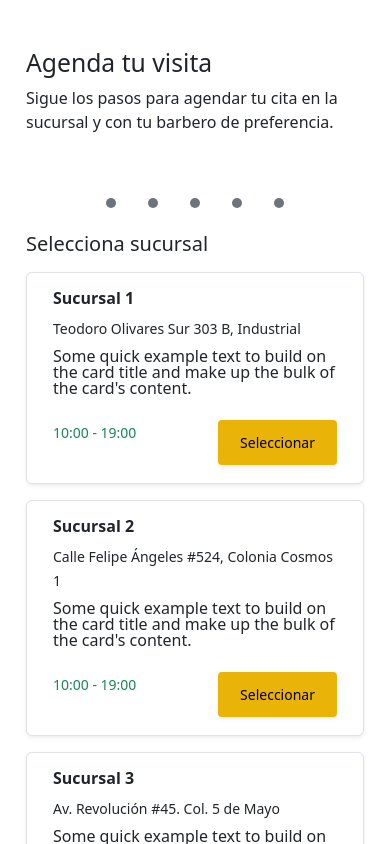
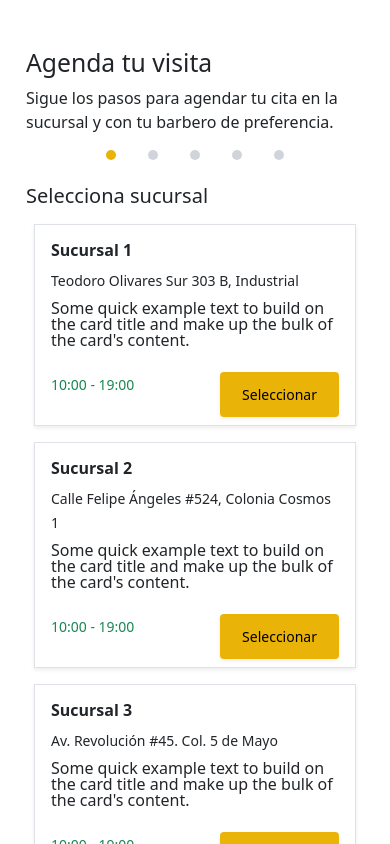
Before and after one commit to marrrx/frontOperative_olimpobarber, a React (Create React App) app: page /citas in a window 390 px wide. Shown: the top 844 px of the page. Built offline with nearby package versions, Linux system fonts and the light colour scheme.

Commit message:
se agregó funcionalidad al StepBar y se agregó un context para el CitasForm(SchedulePage)

```diff
--- /dev/null
+++ b/src/general/contexts/CitasFormContext/CitasFormContext.tsx
@@ -0,0 +1,21 @@
+import React, { createContext, useReducer, useState } from "react";
+import { CitasFormContextProps } from "./interfaces/CitasFormContextProps";
+import { ProviderProps } from "./interfaces/CitasFormProviderProps";
+
+export const CitasFormContext = createContext<CitasFormContextProps>({
+  currentStep: 0,
+  setCurrentStep: () => {},
+});
+
+
+export const CitasFormProvider: React.FC<ProviderProps> = ({
+  children,
+}) => {
+  const [currentStep, setCurrentStep] = useState<number>(1);
+
+  return (
+    <CitasFormContext.Provider value={{ currentStep, setCurrentStep }}>
+      {children}
+    </CitasFormContext.Provider>
+  );
+};
--- /dev/null
+++ b/src/general/contexts/CitasFormContext/interfaces/CitasFormContextProps.tsx
@@ -0,0 +1,6 @@
+import React, { SetStateAction } from "react";
+
+export interface CitasFormContextProps {
+  currentStep: number;
+  setCurrentStep: React.Dispatch<React.SetStateAction<number>>;
+}
--- /dev/null
+++ b/src/general/contexts/CitasFormContext/interfaces/CitasFormProviderProps.tsx
@@ -0,0 +1,3 @@
+export interface ProviderProps {
+    children: React.ReactNode;
+  }
--- a/src/index.tsx
+++ b/src/index.tsx
@@ -1,15 +1,18 @@
-import React from 'react';
-import ReactDOM from 'react-dom/client';
-import './index.css';
-import reportWebVitals from './reportWebVitals';
-import { App } from './App';
+import React from "react";
+import ReactDOM from "react-dom/client";
+import "./index.css";
+import reportWebVitals from "./reportWebVitals";
+import { App } from "./App";
+import { CitasFormProvider } from "./general/contexts/CitasFormContext/CitasFormContext";
 
 const root = ReactDOM.createRoot(
-  document.getElementById('root') as HTMLElement
+  document.getElementById("root") as HTMLElement
 );
 root.render(
   <React.StrictMode>
-    <App />
+    <CitasFormProvider>
+      <App />
+    </CitasFormProvider>
   </React.StrictMode>
 );
 
--- a/src/modules/schedule/PageSchedule.tsx
+++ b/src/modules/schedule/PageSchedule.tsx
@@ -1,11 +1,12 @@
-import React from "react";
+import React, { useContext } from "react";
 import { Container } from "react-bootstrap";
 import { Outlet } from "react-router-dom";
 import { StepsBar } from "./components/StepsBar";
 import "./styles/styles.css";
 export const PageSchedule = () => {
+
+
   return (
-
     <div className="overflow-hidden customContainer">
       <div className="text-center text-white mt-5 d-none d-md-block">
         <h2>Olimpo Barber</h2>
--- a/src/modules/schedule/components/CardBranches.tsx
+++ b/src/modules/schedule/components/CardBranches.tsx
@@ -1,6 +1,7 @@
-import React from "react";
+import React, { useContext } from "react";
 import { Button } from "react-bootstrap";
 import { StyledButton } from "../../../general/components/StyledButton";
+import { CitasFormContext } from "../../../general/contexts/CitasFormContext/CitasFormContext";
 import { Branch } from "../interfaces/Branch";
 
 interface CardBranchesProps {
@@ -8,23 +9,34 @@ interface CardBranchesProps {
 }
 
 export const CardBranches: React.FC<CardBranchesProps> = ({ branches }) => {
+  const { currentStep, setCurrentStep } = useContext(CitasFormContext);
+
+  console.log(currentStep);
   return (
     <>
       {branches.map((branch, index) => (
-        <div key={index} className="card border m-2 w-100 shadow-sm">
+        <div key={index} className=" border m-2 shadow-sm">
           <div className="card-body">
             <h6 className="card-title fw-bold">{branch.nombre}</h6>
             <small>{branch.direccion}</small>
             <p className="card-text mt-2 fw-light lh-1">
-              Some quick example text to build on the card title and make up the bulk of the card's content.
+              Some quick example text to build on the card title and make up the
+              bulk of the card's content.
             </p>
           </div>
           <div className="d-flex flex-row p-2 mx-2 justify-content-between">
             <div>
               <small className="text-success">{branch.horario}</small>
             </div>
-            <div>
-              <StyledButton as={Button} variant="filled" className="btn-sm shadow-sm">Seleccionar</StyledButton>
+            <div className="mb-0">
+              <StyledButton
+                as={Button}
+                variant="filled"
+                className="btn-sm shadow-sm"
+                onClick={() => setCurrentStep((prevStep) => prevStep + 1)}
+              >
+                Seleccionar
+              </StyledButton>
             </div>
           </div>
         </div>
--- a/src/modules/schedule/components/SelectBranch.tsx
+++ b/src/modules/schedule/components/SelectBranch.tsx
@@ -10,7 +10,7 @@ export const SelectBranch = () => {
   return (
     <div className="mx-3 mt-4">
       <h5>Selecciona sucursal</h5>
-      <div className="d-flex flex-column flex-sm-row">
+      <div className="d-flex flex-column flex-lg-row">
         <CardBranches branches={branchesData} />
       </div>
     </div>
--- a/src/modules/schedule/components/StepsBar.tsx
+++ b/src/modules/schedule/components/StepsBar.tsx
@@ -1,40 +1,44 @@
-import React from 'react'
-import '../styles/styles.css'
+import React, { useContext } from "react";
+import { CitasFormContext } from "../../../general/contexts/CitasFormContext/CitasFormContext";
+import "../styles/styles.css";
 
 export const StepsBar = () => {
+  const steps: string[] = [
+    "Seleccionar sucursal",
+    "Seleccionar barbero",
+    "Seleccionar servicios",
+    "Seleccionar fecha",
+    "Confirmar",
+  ];
+
+  const { currentStep } = useContext(CitasFormContext);
+
   return (
-<div className="d-flex justify-content-center align-items-center mt-5">
-  <div className="text-center me-3 ms-3 d-flex flex-column align-items-center">
-    <div className="d-flex justify-content-center align-items-center bg-secondary cirlceStep">1</div>
-    <p className="d-none d-md-block label_step">Seleccionar sucursal</p>
-  </div>
-
-  <div className="spacer d-none d-lg-block"></div>
-
-  <div className="text-center me-3 ms-3 d-flex flex-column align-items-center">
-    <div className="d-flex justify-content-center align-items-center bg-secondary cirlceStep">2</div>
-    <p className="d-none d-md-block label_step">Seleccionar barbero</p>
-  </div>
-
-  <div className="spacer d-none d-lg-block"></div>
-
-  <div className="text-center me-3 ms-3 d-flex flex-column align-items-center">
-    <div className="d-flex justify-content-center align-items-center bg-secondary cirlceStep">3</div>
-    <p className="d-none d-md-block label_step">Seleccionar servicios</p>
-  </div>
-
-  <div className="spacer d-none d-lg-block"></div>
-
-  <div className="text-center me-3 ms-3 d-flex flex-column align-items-center">
-    <div className="d-flex justify-content-center align-items-center bg-secondary cirlceStep">4</div>
-    <p className="d-none d-md-block label_step">Seleccionar fecha</p>
-  </div>
-
-  <div className="spacer d-none d-lg-block"></div>
-
-  <div className="text-center ms-3 me-3 d-flex flex-column align-items-center">
-    <div className="d-flex justify-content-center align-items-center bg-secondary cirlceStep">5</div>
-    <p className="d-none d-md-block label_step">Confirmar</p>
-  </div>
-</div>  )
-}
+    <>
+      <div className="d-flex justify-content-center align-items-center ">
+        {steps?.map((step, i) => (
+          <React.Fragment key={i}>
+            <div
+              className="text-center mt-lg-5 me-3 ms-3 d-flex flex-column align-items-center"
+              key={i}
+            >
+              <div
+                className={`d-flex justify-content-center align-items-center cirlceStep ${
+                  currentStep >= i + 1 ? "active" : "inactive"
+                }`}
+              >
+                {i + 1}
+              </div>
+              <p className="d-none d-md-block label_step">{step}</p>
+            </div>
+            {i < steps.length - 1 && (
+              <div className={`spacer d-none d-lg-block ${
+                currentStep >= i + 2 ? "active" : "inactive"
+              }`}></div>
+            )}
+          </React.Fragment>
+        ))}
+      </div>
+    </>
+  );
+};
--- a/src/modules/schedule/styles/styles.css
+++ b/src/modules/schedule/styles/styles.css
@@ -5,10 +5,18 @@
   border-radius: 50%;
   font-weight: bold;
 }
+.active{
+  background-color: #eab308;
+  transition: background-color 0.4s ease-in-out;
+
+
+}
+.inactive{
+  background-color: #d1d5db;
+}
 .spacer {
   width: 250px;
   height: 5px;
-  background-color: #d1d5db;
 }
 .label_step {
   font-size: smaller;
```
